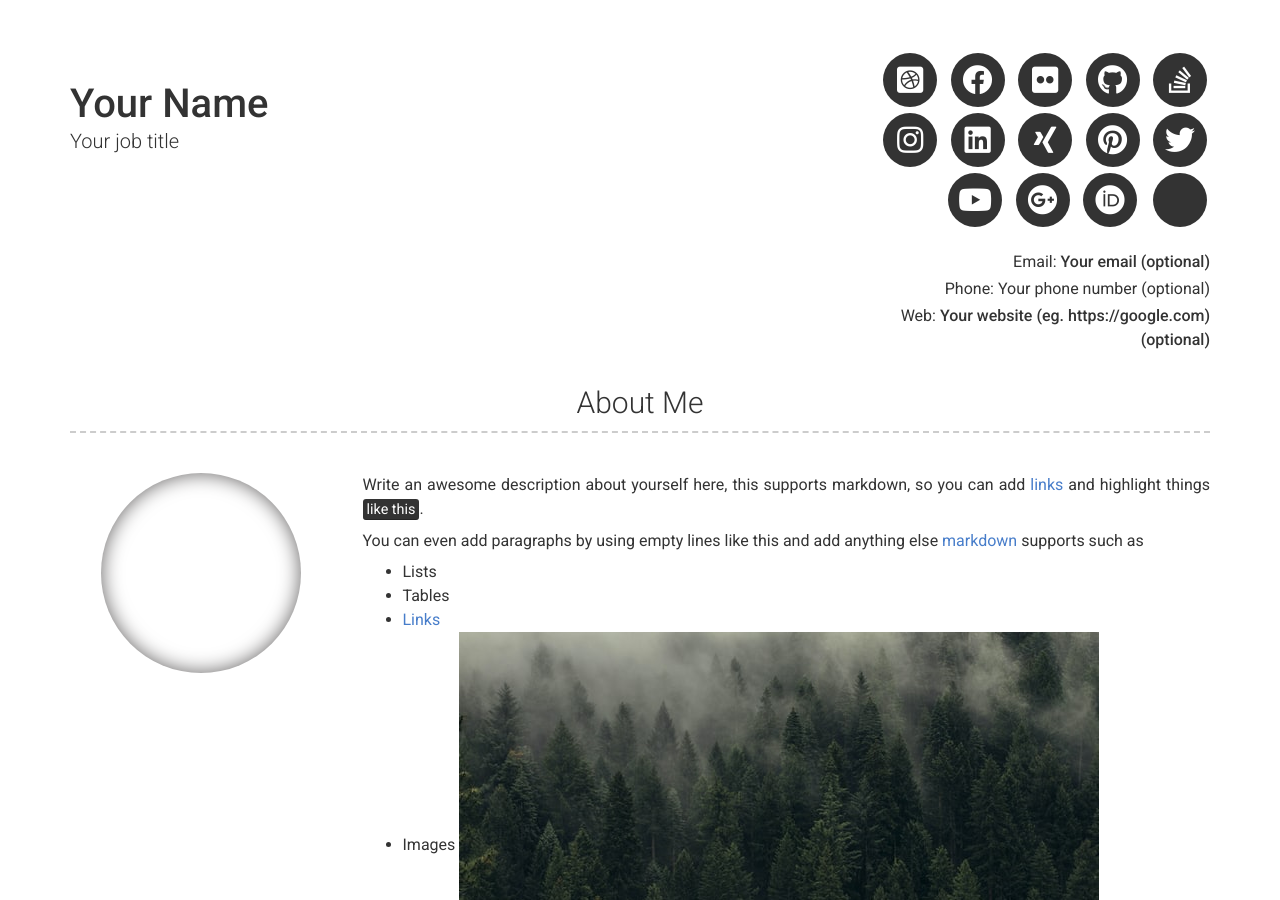
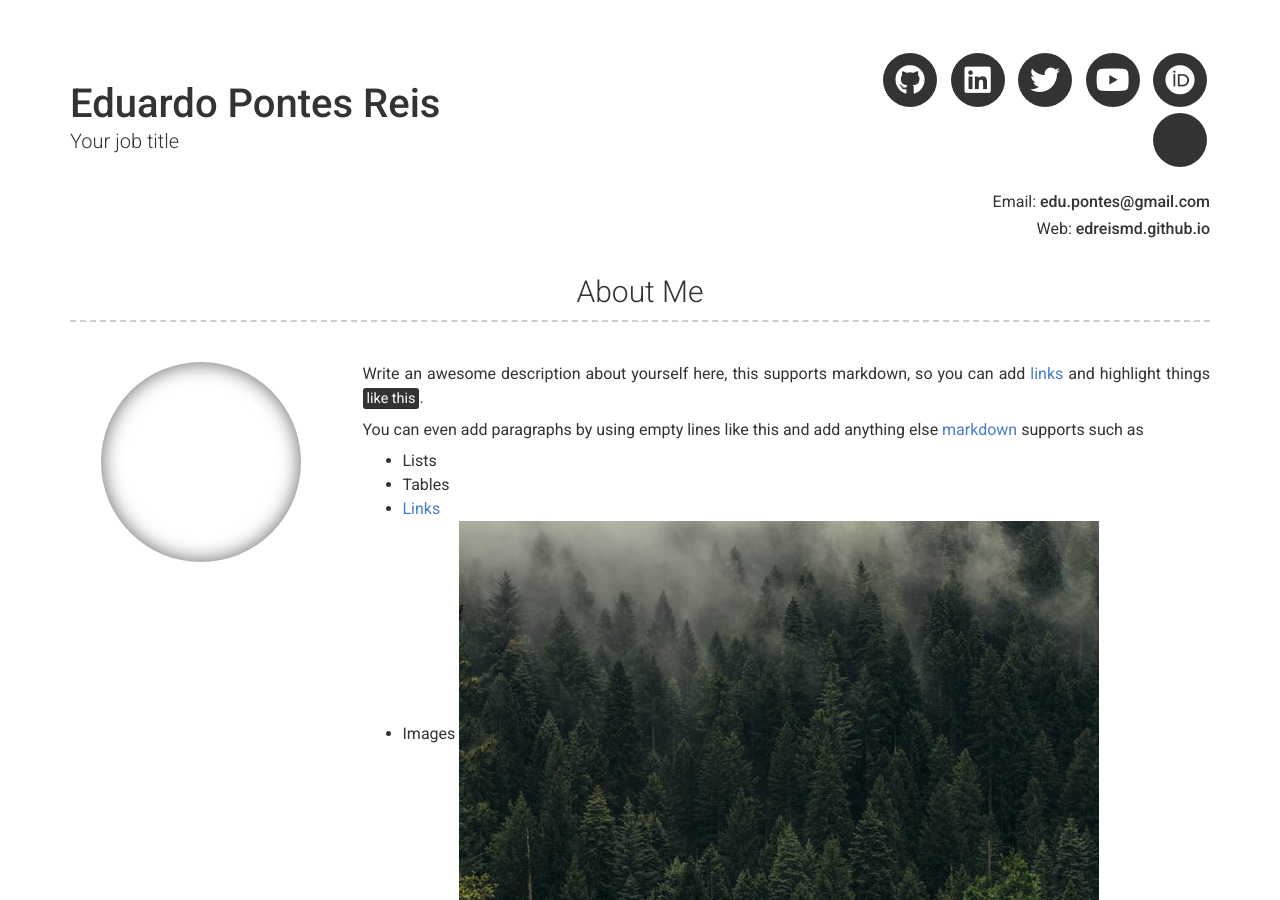
Before and after one commit to edreisMD/edreismd.github.io_old, a Jekyll site: the page built from index.md, in a window 1280 px wide and 900 px high. Built offline with Jekyll 4.4.1, drawn with Linux system fonts in a browser that asks for light colours; nearby versions of some CDN libraries; some of the changed text lies outside the part shown.

Commit message:
first infos

```diff
--- a/_config.yml
+++ b/_config.yml
@@ -6,32 +6,32 @@ repository: Git repository where your resume will be hosted, only required if yo
 version: 2
 
 # Personal info
-name: Your Name
+name: Eduardo Pontes Reis
 title: Your job title
-email: Your email (optional)
-# email_title: Email (Email title override)
-phone: Your phone number (optional)
+email: edu.pontes@gmail.com
+# # email_title: Email (Email title override)
+# phone: Your phone number (optional)
 # phone_title: Phone (Phone title override)
-website: Your website (eg. https://google.com)(optional)
+website: edreismd.github.io
 # website_title: Web (Website title override)
 
 # Dark Mode (true/false/never)
-darkmode: false
+darkmode: never
 
 # Social links
-twitter_username: jekyllrb
-github_username:  jekyll
-stackoverflow_username: "00000001"
-dribbble_username: jekyll
-facebook_username: jekyll
-flickr_username: jekyll
-instagram_username: jekyll
-linkedin_username: jekyll
-xing_username: jekyll
-pinterest_username: jekyll
-youtube_username: jekyll
-googleplus_username: +jekyll
-orcid_username: 0000-0000-0000-0000
+twitter_username: edreismd
+github_username:  edreismd
+# stackoverflow_username: "00000001"
+# dribbble_username: jekyll
+# facebook_username: jekyll
+# flickr_username: jekyll
+# instagram_username: jekyll
+linkedin_username: edreismd
+# xing_username: jekyll
+# pinterest_username: jekyll
+youtube_username: edreismd
+# googleplus_username: +jekyll
+orcid_username: 0000-0001-5110-457X
 
 # Additional icon links
 additional_links:
```
